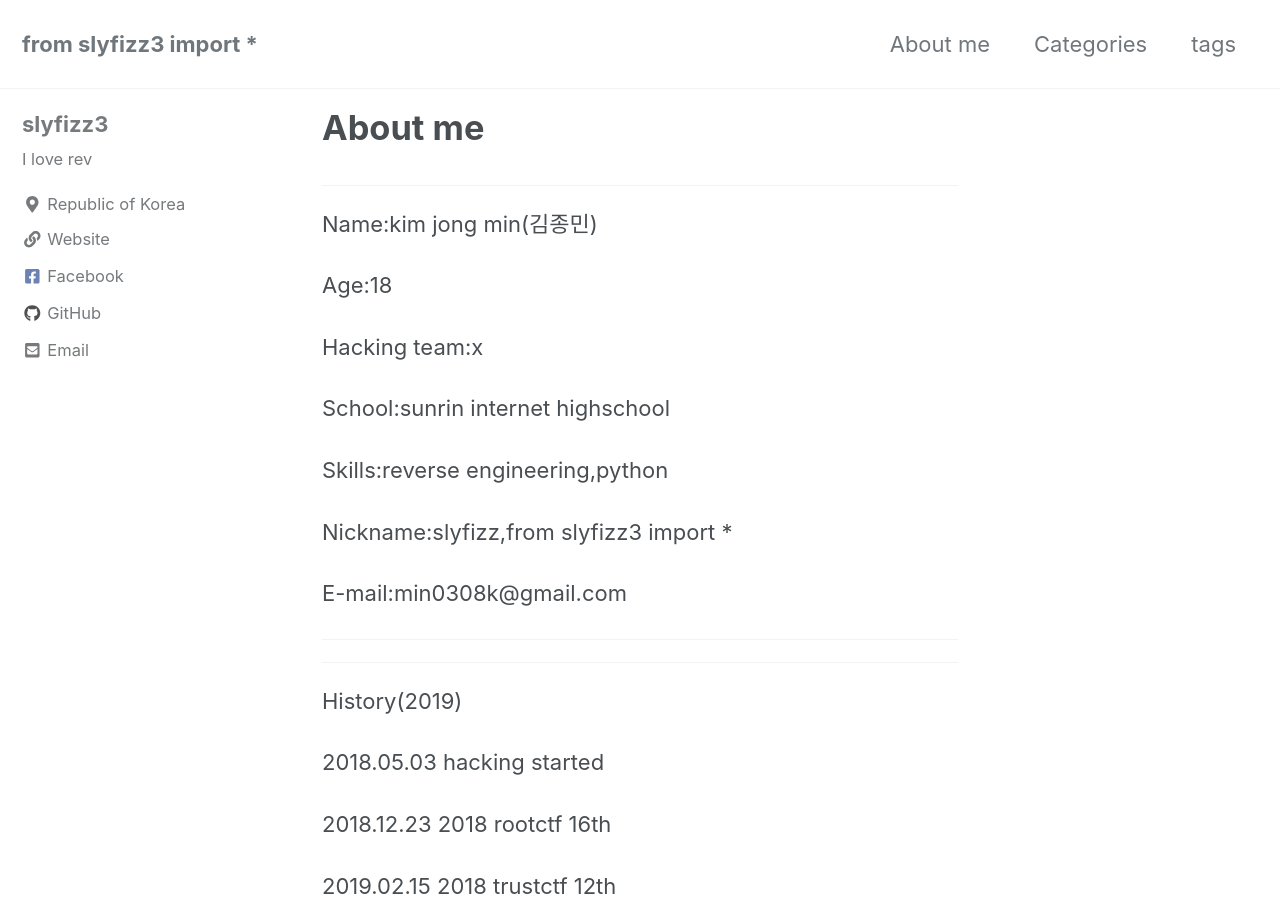
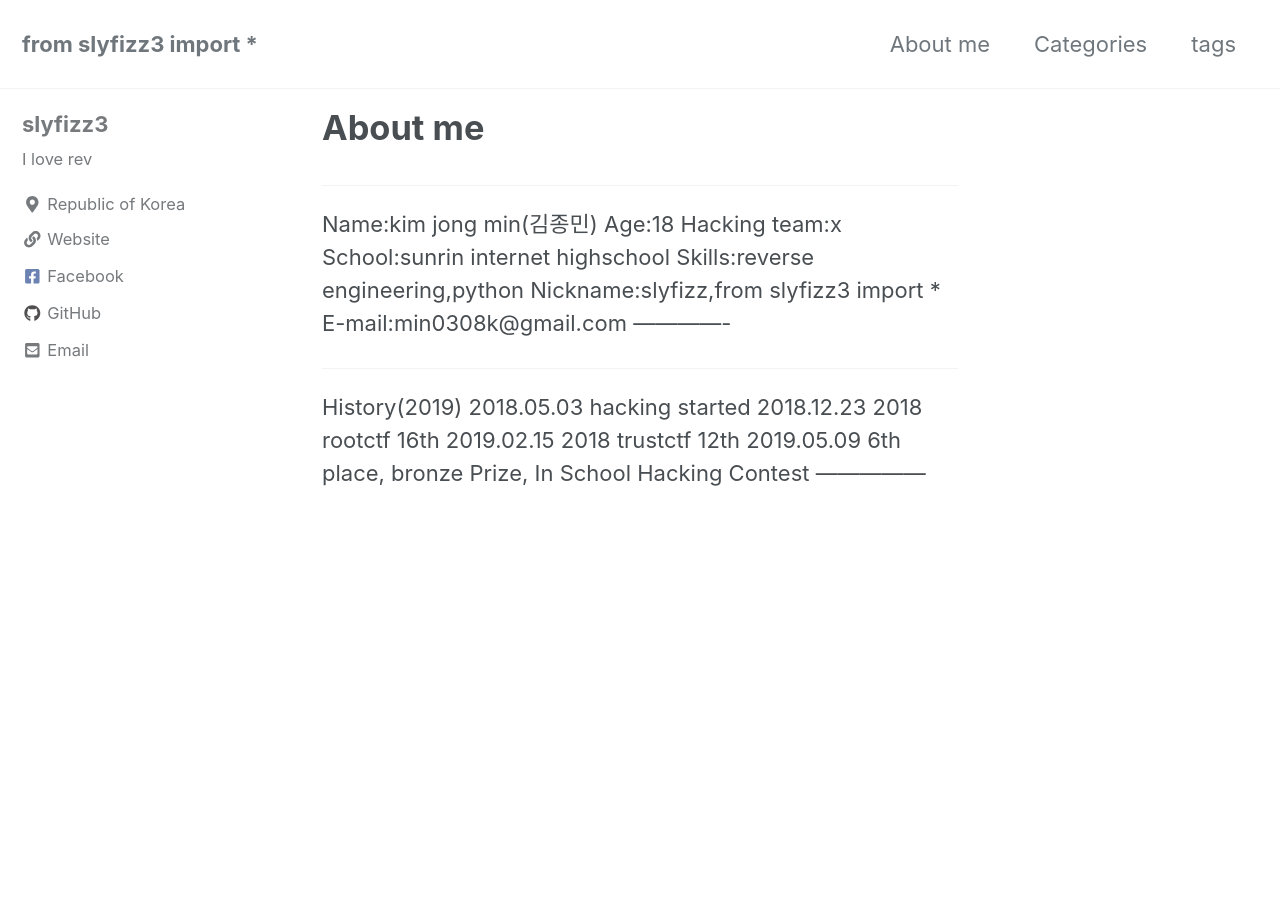
Before and after one commit to slyfizz3/slyfizz3.github.io, a Jekyll site: the page built from _pages/about.md, in a window 1280 px wide and 900 px high. Built offline with Jekyll 4.4.1, drawn with Linux system fonts in a browser that asks for light colours; cached includes are drawn as plain includes; nearby versions of some CDN libraries; some of the changed text lies outside the part shown.

Commit message:
Update about.md

```diff
--- a/_pages/about.md
+++ b/_pages/about.md
@@ -5,31 +5,18 @@ author_profile: true
 ---
 -------------
 Name:kim jong min(김종민)
-
 Age:18
-
 Hacking team:x
-
 School:sunrin internet highschool
-
 Skills:reverse engineering,python
-
 Nickname:slyfizz,from slyfizz3 import *
-
 E-mail:min0308k@gmail.com
-
 -------------
 
 -------------
-
 History(2019)
-
 2018.05.03 hacking started
-
 2018.12.23 2018 rootctf 16th
-
 2019.02.15 2018 trustctf 12th
-
-2019.05.09 6th place, bronze Prize, In-School Hacking Contest
-
+2019.05.09 6th place, bronze Prize, In School Hacking Contest
 ---------------
```
